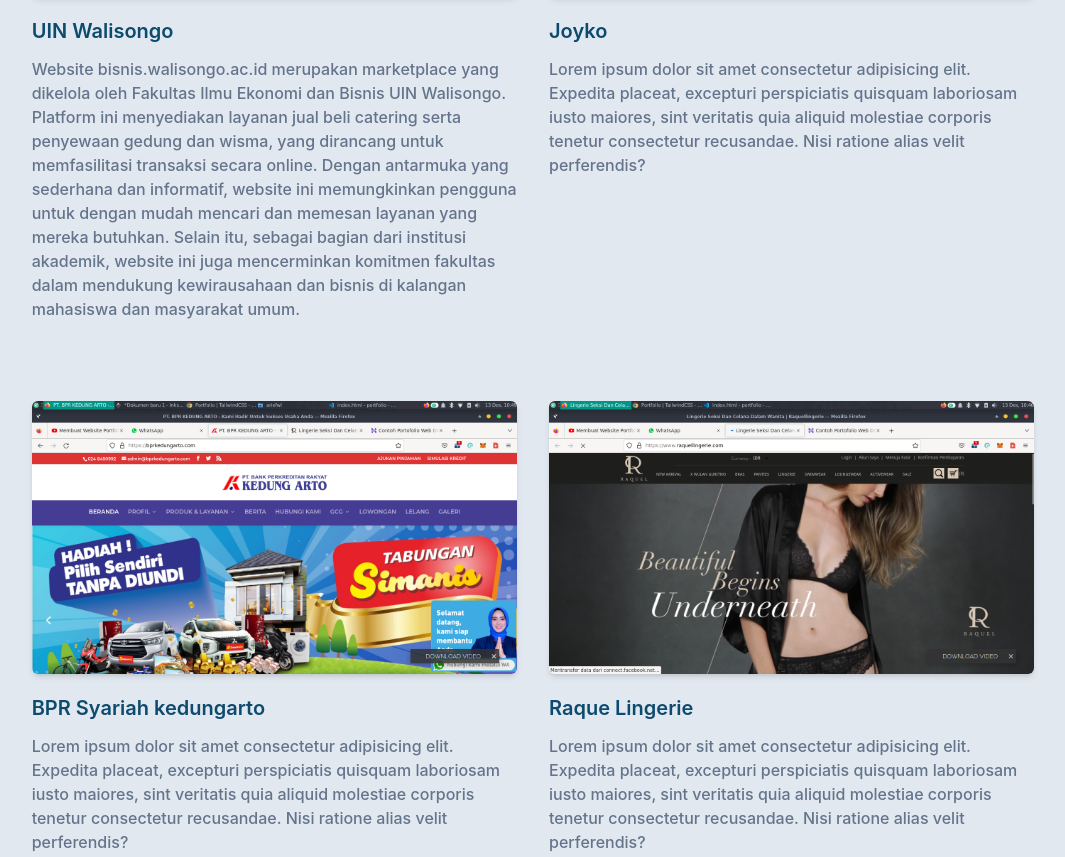
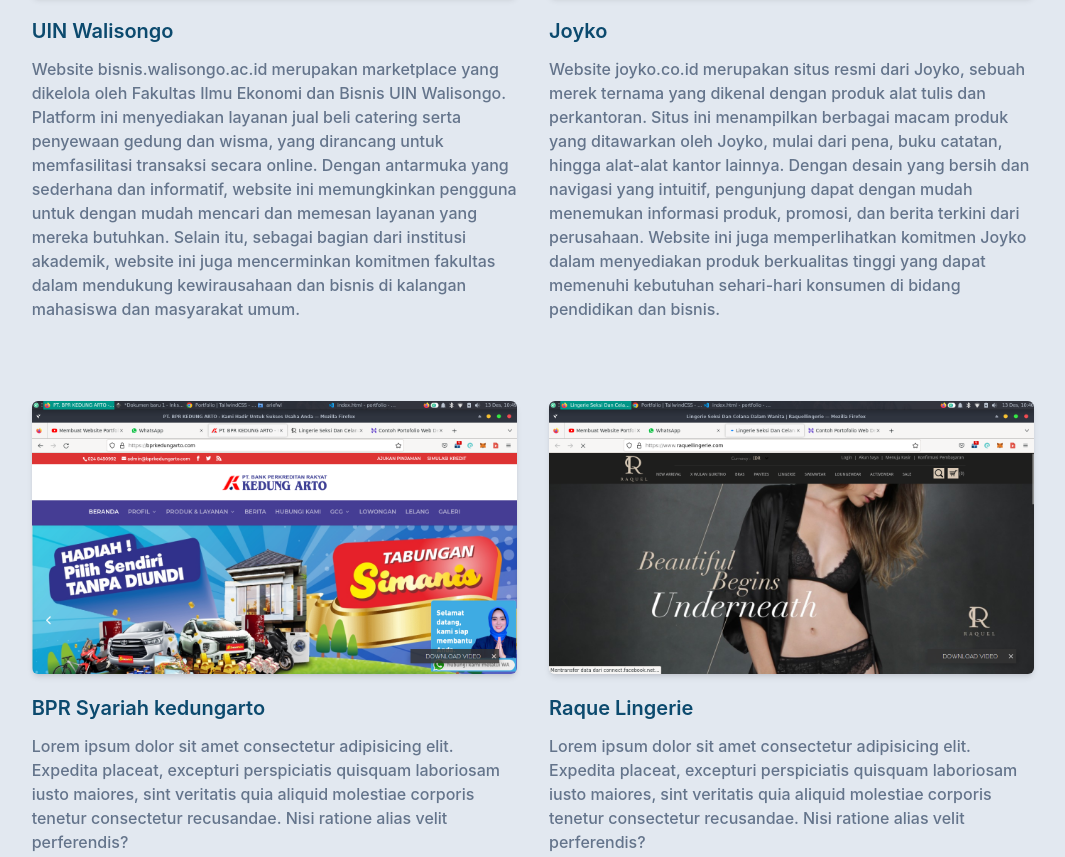
Before and after one commit to ariefwl/portfolio, a website: page index.html in a window 1280 px wide. Shown: the part 1774-2631 px from the top of the page, without its empty margins (107-1172 px from the left). Drawn offline with Linux system fonts and the light colour scheme.

Commit message:
Update index.html

```diff
--- a/index.html
+++ b/index.html
@@ -146,7 +146,8 @@
                         <img src="dist/portfolio/joyko.png" alt="joyko" width="w-full" srcset="">
                     </div>
                     <h3 class="font-semibold text-xl text-dark mt-5 mb-3">Joyko</h3>
-                    <p class="font-medium text-base text-secondary">Lorem ipsum dolor sit amet consectetur adipisicing elit. Expedita placeat, excepturi perspiciatis quisquam laboriosam iusto maiores, sint veritatis quia aliquid molestiae corporis tenetur consectetur recusandae. Nisi ratione alias velit perferendis?</p>
+                    <p class="font-medium text-base text-secondary">Website <a href="https://www.joyko.co.id/">joyko.co.id</a> merupakan situs resmi dari Joyko, sebuah merek ternama yang dikenal dengan produk alat tulis dan perkantoran. Situs ini menampilkan berbagai macam produk yang ditawarkan oleh Joyko, mulai dari pena, buku catatan, hingga alat-alat kantor lainnya. Dengan desain yang bersih dan navigasi yang intuitif, pengunjung dapat dengan mudah menemukan informasi produk, promosi, dan berita terkini dari perusahaan. Website ini juga memperlihatkan komitmen Joyko dalam menyediakan produk berkualitas tinggi yang dapat memenuhi kebutuhan sehari-hari konsumen di bidang pendidikan dan bisnis.
+</p>
                 </div>
                 <div class="mb-12 p-4 md:w-1/2">
                     <div class="rounded-md shadow-md overflow-hidden">
```
